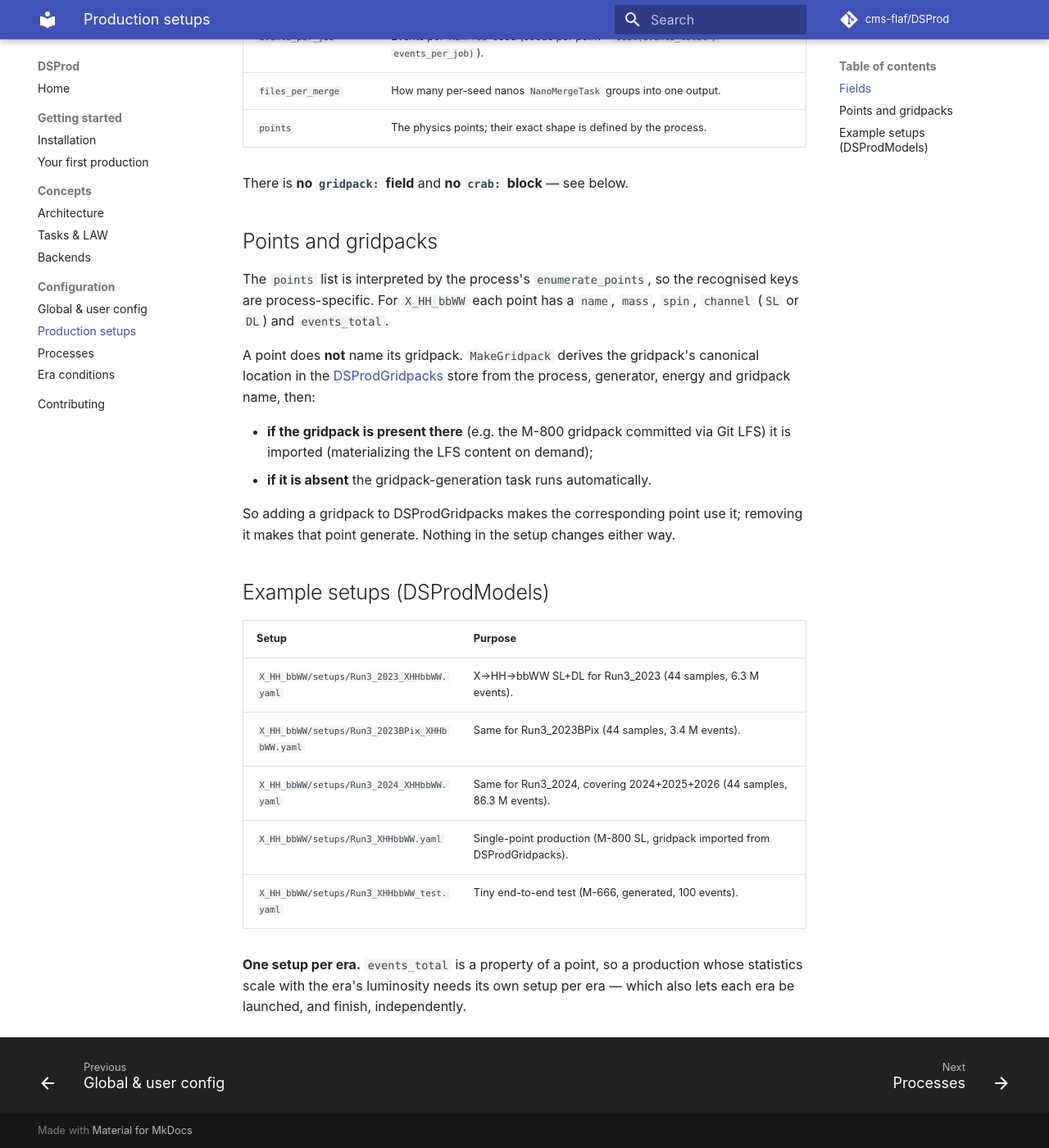
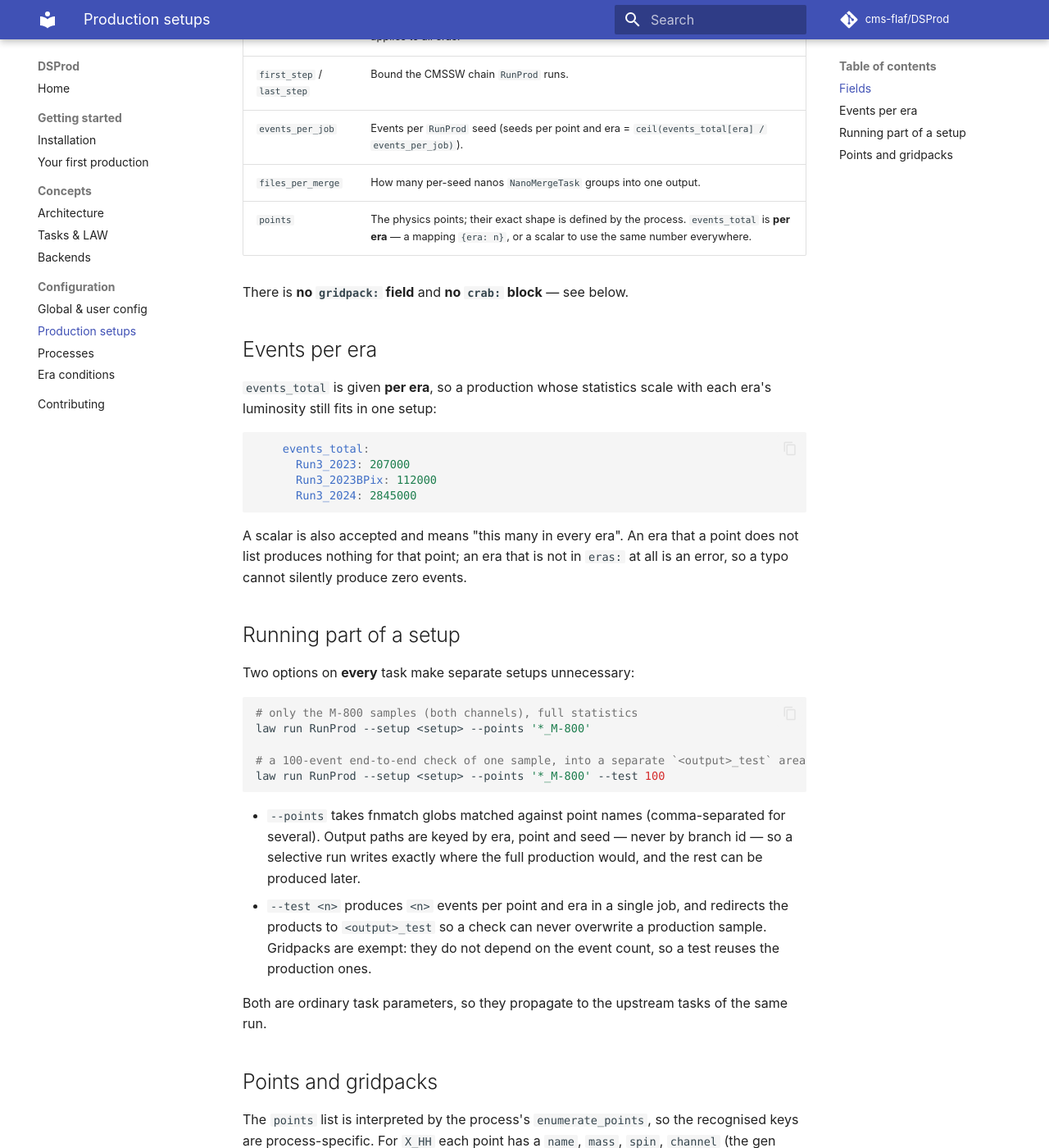
Before and after one commit to cms-flaf/DSProd, an MkDocs documentation site: the page built from docs/configuration/prod-setups.md, in a window 1280 px wide and 1400 px high, scrolled down 1453 px. Shown: the whole window at 82% size. Built offline with MkDocs 1.6.1 and Material for MkDocs 9.7.7, drawn with Linux system fonts in a browser that asks for light colours; comment, search, counter and statistics services are not loaded; some of the changed text lies outside the part shown.

Commit message:
per-era event counts, --points selection and --test mode; drop the per-era and test setups

````diff
--- a/docs/configuration/prod-setups.md
+++ b/docs/configuration/prod-setups.md
@@ -5,12 +5,14 @@ eras, which NanoAOD versions, and which points. Every task takes it via `--setup
 
 Setups are **model-dependent**, so they live with their model in the
 [DSProdModels](https://github.com/cms-flaf/DSProdModels) submodule, under
-`<process>/setups/`. For X_HH_bbWW:
+`<process>/setups/`. For X_HH:
 
 ```
-models/X_HH_bbWW/setups/Run3_XHHbbWW.yaml        # production
-models/X_HH_bbWW/setups/Run3_XHHbbWW_test.yaml   # small end-to-end test
+models/X_HH/setups/Run3_XHHbbWW.yaml
 ```
+
+**One setup covers every era, and the whole point list.** Producing part of it, or producing a few
+events as a check, is a command-line option (`--points`, `--test`) — never another setup file.
 
 A setup is **backend-agnostic** — the same file runs with `--workflow local`, `htcondor`, or
 `crab`. It carries **no** deployment or site settings (storage area, CRAB site, ...): those live
@@ -19,16 +21,14 @@ in the [global / user config](settings.md), so a shared model setup is not tied
 ## Fields
 
 ```yaml
-process: X_HH_bbWW                        # registry key of the process (the plugin `name`)
+process: X_HH                             # registry key of the process (the plugin `name`)
 conditions: config/conditions_Run3.yaml   # per-era conditions file (in DSProd, framework-level)
 
 output: XHHbbWW                           # sub-directory under fs_default (user config)
 
-eras: [ Run3_2022EE ]                     # eras to produce
+eras: [ Run3_2023, Run3_2023BPix, Run3_2024 ]   # eras to produce
 
 nano_versions:                            # NanoAOD versions per era
-  Run3_2022: [ v12, v15 ]
-  Run3_2022EE: [ v12, v15 ]
   Run3_2023: [ v12, v15 ]
   Run3_2023BPix: [ v12, v15 ]
   Run3_2024: [ v15 ]
@@ -43,7 +43,11 @@ points:
   - name: GluGlutoRadiontoHHto2B2Vto2B2JLNu_M-800
     mass: 800
     spin: 0
-    events_total: 100000
+    channel: SL
+    events_total:                         # per era; an era left out produces nothing
+      Run3_2023: 207000
+      Run3_2023BPix: 112000
+      Run3_2024: 2845000
 ```
 
 | Field | Meaning |
@@ -54,39 +58,61 @@ points:
 | `eras` | Eras to produce (must exist in the conditions file). |
 | `nano_versions` | Per-era list of NanoAOD versions. A `default:` key supplies a fallback; a plain list applies to all eras. |
 | `first_step` / `last_step` | Bound the CMSSW chain `RunProd` runs. |
-| `events_per_job` | Events per `RunProd` seed (seeds per point = `ceil(events_total / events_per_job)`). |
+| `events_per_job` | Events per `RunProd` seed (seeds per point and era = `ceil(events_total[era] / events_per_job)`). |
 | `files_per_merge` | How many per-seed nanos `NanoMergeTask` groups into one output. |
-| `points` | The physics points; their exact shape is defined by the process. |
+| `points` | The physics points; their exact shape is defined by the process. `events_total` is **per era** — a mapping `{era: n}`, or a scalar to use the same number everywhere. |
 
 There is **no `gridpack:` field** and **no `crab:` block** — see below.
+
+## Events per era
+
+`events_total` is given **per era**, so a production whose statistics scale with each era's
+luminosity still fits in one setup:
+
+```yaml
+    events_total:
+      Run3_2023: 207000
+      Run3_2023BPix: 112000
+      Run3_2024: 2845000
+```
+
+A scalar is also accepted and means "this many in every era". An era that a point does not list
+produces nothing for that point; an era that is not in `eras:` at all is an error, so a typo cannot
+silently produce zero events.
+
+## Running part of a setup
+
+Two options on **every** task make separate setups unnecessary:
+
+```bash
+# only the M-800 samples (both channels), full statistics
+law run RunProd --setup <setup> --points '*_M-800'
+
+# a 100-event end-to-end check of one sample, into a separate `<output>_test` area
+law run RunProd --setup <setup> --points '*_M-800' --test 100
+```
+
+- `--points` takes fnmatch globs matched against point names (comma-separated for several). Output
+  paths are keyed by era, point and seed — never by branch id — so a selective run writes exactly
+  where the full production would, and the rest can be produced later.
+- `--test <n>` produces `<n>` events per point and era in a single job, and redirects the products
+  to `<output>_test` so a check can never overwrite a production sample. Gridpacks are exempt: they
+  do not depend on the event count, so a test reuses the production ones.
+
+Both are ordinary task parameters, so they propagate to the upstream tasks of the same run.
 
 ## Points and gridpacks
 
 The `points` list is interpreted by the process's `enumerate_points`, so the recognised keys are
-process-specific. For `X_HH_bbWW` each point has a `name`, `mass`, `spin`, `channel` (`SL` or `DL`)
-and `events_total`.
+process-specific. For `X_HH` each point has a `name`, `mass`, `spin`, `channel` (the gen fragment
+that decays the HH pair, e.g. `SL` or `DL`) and `events_total`.
 
-A point does **not** name its gridpack. `MakeGridpack` derives the gridpack's canonical location
-in the [DSProdGridpacks](https://github.com/cms-flaf/DSProdGridpacks) store from the process,
-generator, energy and gridpack name, then:
+A point does **not** name its gridpack. Its canonical location in the
+[DSProdGridpacks](https://github.com/cms-flaf/DSProdGridpacks) store follows from the process,
+generator, energy and gridpack name, and then:
 
-- **if the gridpack is present there** (e.g. the M-800 gridpack committed via Git LFS) it is
-  imported (materializing the LFS content on demand);
-- **if it is absent** the gridpack-generation task runs automatically.
+- **if the gridpack is present there**, `ImportGridpack` copies it to `fs_default`;
+- **if it is absent**, `MakeGridpack` generates it.
 
 So adding a gridpack to DSProdGridpacks makes the corresponding point use it; removing it makes
 that point generate. Nothing in the setup changes either way.
-
-## Example setups (DSProdModels)
-
-| Setup | Purpose |
-|---|---|
-| `X_HH_bbWW/setups/Run3_2023_XHHbbWW.yaml` | X→HH→bbWW SL+DL for Run3_2023 (44 samples, 6.3 M events). |
-| `X_HH_bbWW/setups/Run3_2023BPix_XHHbbWW.yaml` | Same for Run3_2023BPix (44 samples, 3.4 M events). |
-| `X_HH_bbWW/setups/Run3_2024_XHHbbWW.yaml` | Same for Run3_2024, covering 2024+2025+2026 (44 samples, 86.3 M events). |
-| `X_HH_bbWW/setups/Run3_XHHbbWW.yaml` | Single-point production (M-800 SL, gridpack imported from DSProdGridpacks). |
-| `X_HH_bbWW/setups/Run3_XHHbbWW_test.yaml` | Tiny end-to-end test (M-666, generated, 100 events). |
-
-**One setup per era.** `events_total` is a property of a point, so a production whose statistics
-scale with the era's luminosity needs its own setup per era — which also lets each era be launched,
-and finish, independently.
--- a/docs/getting-started/first-production.md
+++ b/docs/getting-started/first-production.md
@@ -1,59 +1,42 @@
 # Your first production
 
-DSProd ships a small **test setup** that exercises the whole chain — gridpack generation, the
-fused GEN→NanoAOD step, and the merge — on a tiny number of events. It is the fastest way to
-confirm your environment works.
+The fastest way to confirm your environment works is to run a real production setup in **test
+mode**: `--test <n>` produces `<n>` events per point and era in a single job, and `--points`
+narrows it to one sample. There is no separate test setup to keep in sync — and because test
+products go to `<output>_test`, they can never overwrite a production sample.
 
-## The test setup
-
-`models/X_HH_bbWW/setups/Run3_XHHbbWW_test.yaml` produces a single X→HH→bbWW resonant point
-(M-666, which is not a central mass, so no gridpack is stored for it and it is **generated**),
-100 events, one era:
-
-```yaml
-process: X_HH_bbWW
-conditions: config/conditions_Run3.yaml
-output: XHHbbWW_test
-eras: [ Run3_2022EE ]
-nano_versions:
-  Run3_2022EE: [ v12, v15 ]
-first_step: LHEGS
-last_step: NANO
-events_per_job: 100
-files_per_merge: 10
-points:
-  - name: GluGlutoRadiontoHHto2B2Vto2B2JLNu_M-666
-    mass: 666
-    spin: 0
-    events_total: 100
-```
+## Run it
 
 Set your EOS area once in `config/user_custom.yaml` (`fs_default`); the setup only names the
 `output` sub-directory. See [Global & user config](../configuration/settings.md).
 
-## Run it
-
-Run the final task; LAW schedules everything upstream. Start with the merge target on the local
-backend:
+Then run the final task — LAW schedules everything upstream:
 
 ```bash
 source env.sh
 law run NanoMergeTask \
-  --setup models/X_HH_bbWW/setups/Run3_XHHbbWW_test.yaml \
+  --setup models/X_HH/setups/Run3_XHHbbWW.yaml \
+  --points '*_M-800' --test 100 \
   --workflow local
 ```
+
+This produces 100 events of the M-800 single-lepton sample in each era of the setup. Add
+`--branches 0` (or a narrower `--points`) to keep it to a single job while you are just checking
+the environment.
 
 What happens, in order:
 
 1. **`InstallCMSSW`** builds the CMSSW releases the era needs (first run only; cached afterwards).
-2. **`ImportGridpack`** finds no M-666 gridpack in DSProdGridpacks, so **`MakeGridpack`**
-   generates one from the process [cards](../configuration/processes.md).
+2. **`ImportGridpack`** copies the M-800 gridpack from DSProdGridpacks to your storage area. (For a
+   mass that is not stored there, **`MakeGridpack`** generates one from the process
+   [cards](../configuration/processes.md) instead — pick a non-central mass to exercise that.)
 3. **`RunProd`** runs the fused GEN→…→MiniAOD→NanoAOD chain and stages one nano per requested
    version.
 4. **`NanoMergeTask`** merges the per-seed nanos, verifies the event count, and drops the staged
    inputs.
 
-The merged output lands under your storage area (`<fs_default>/XHHbbWW_test`), ready for FLAF.
+The merged output lands under your storage area (`<fs_default>/XHHbbWW_test`, the `_test` suffix
+coming from `--test`), ready for FLAF.
 
 !!! tip "Run just one stage"
     To stop earlier, run an upstream task directly, e.g. `law run MakeGridpack --setup … --workflow
````
Also changed, not shown: README.md (+3 -3 lines), docs/concepts/tasks.md (+6 -1 lines), docs/configuration/processes.md (+9 -9 lines), 2 other files.
